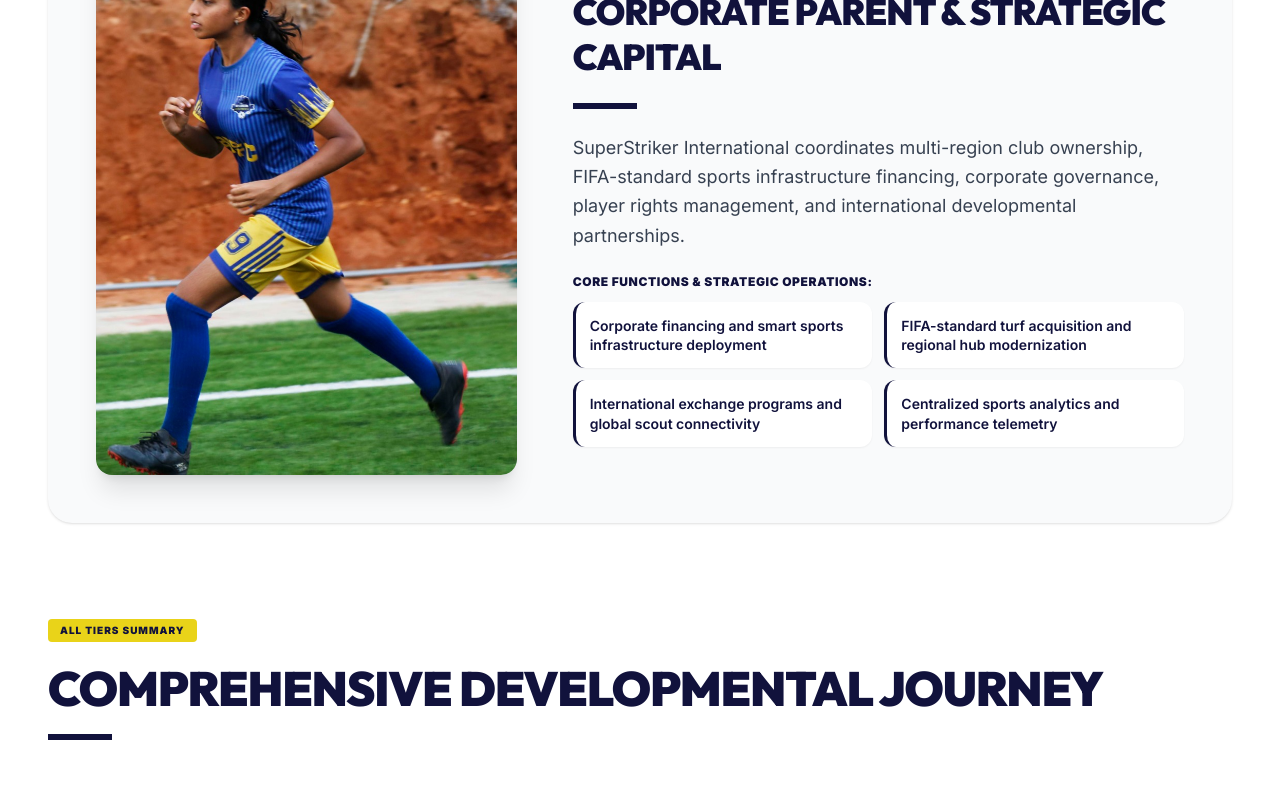
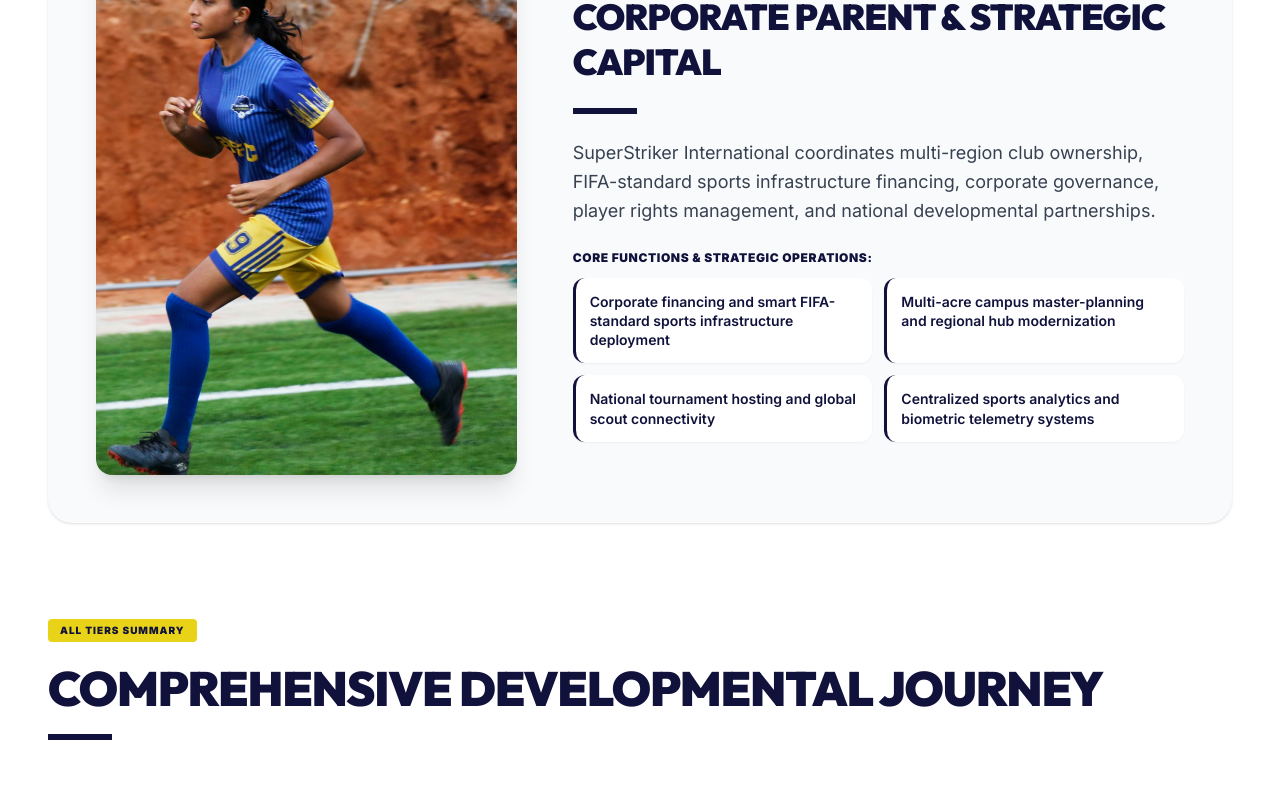
Before and after one commit to Shree-varshan-430/Super-Striker-International, a Next.js app: page /ecosystem in a window 1280 px wide. Shown: the part 680-1480 px from the top of the page. Built offline with nearby package versions, Linux system fonts and the light colour scheme.

Commit message:
feat(content): project championship academy narrative, facilities & honours based on Minerva reference

```diff
--- a/src/app/ecosystem/page.tsx
+++ b/src/app/ecosystem/page.tsx
@@ -24,29 +24,29 @@
       tier: "Tier 01",
       title: "Corporate Parent & Strategic Capital",
       subtitle: "SuperStriker International Governance",
-      description: "SuperStriker International coordinates multi-region club ownership, FIFA-standard sports infrastructure financing, corporate governance, player rights management, and international developmental partnerships.",
+      description: "SuperStriker International coordinates multi-region club ownership, FIFA-standard sports infrastructure financing, corporate governance, player rights management, and national developmental partnerships.",
       image: "/images/news-pitch-sponsorship.jpg",
       highlights: [
-        "Corporate financing and smart sports infrastructure deployment",
-        "FIFA-standard turf acquisition and regional hub modernization",
-        "International exchange programs and global scout connectivity",
-        "Centralized sports analytics and performance telemetry"
+        "Corporate financing and smart FIFA-standard sports infrastructure deployment",
+        "Multi-acre campus master-planning and regional hub modernization",
+        "National tournament hosting and global scout connectivity",
+        "Centralized sports analytics and biometric telemetry systems"
       ]
     },
     {
       tier: "Tier 02",
       title: "Professional Football Clubs",
       subtitle: "Senior State & National League Teams",
-      description: "Our professional clubs provide the competitive pinnacle for academy graduates and senior professional footballers, competing in state leagues, regional tournaments, and national qualifiers.",
+      description: "Our professional clubs provide the competitive pinnacle for academy graduates and senior professional footballers, competing in state super divisions, regional cups, and national league qualifiers.",
       image: "/images/match-1.jpg",
       highlights: [
-        "Full-time professional coaching and tactical match staffs",
+        "Full-time professional coaching staffs and tactical video analysts",
         "Official affiliation with State Football Associations (KSFA, TFA, PFA)",
-        "Direct pathways to domestic top-flight football contracts"
+        "Direct contract pathways to senior domestic and national tournaments"
       ],
       entities: [
-        { name: "Bangalore Super Strikers FC", loc: "Bangalore, Karnataka", details: "Flagship senior squad competing in premier state divisions." },
-        { name: "Pondicherry Super Strikers FC", loc: "Pondicherry UT", details: "Territorial development squad driving coastal talent scouting." },
+        { name: "Bangalore Super Strikers FC", loc: "Bangalore, Karnataka", details: "Flagship senior squad competing in premier KSFA state divisions." },
+        { name: "Pondicherry Super Strikers FC", loc: "Pondicherry UT", details: "Territorial residential squad driving coastal talent development." },
         { name: "Chennai Super Strikers FC", loc: "Chennai, Tamil Nadu", details: "Competitive league squad and youth feeder hub." }
       ]
     },
@@ -54,27 +54,27 @@
       tier: "Tier 03",
       title: "Bangalore Football School & Elite Academies",
       subtitle: "High-Performance Technical Centers",
-      description: "Delivering licensed AIFF and international curriculum training, sports science, injury prevention, and competitive match exposure for junior age cohorts.",
+      description: "Delivering licensed AIFF & UEFA curriculum training, sports science, on-campus physiotherapy, athletic nutrition, and year-round competitive match exposure for junior age cohorts.",
       image: "/images/team-1.jpg",
       highlights: [
-        "Age-specific progressive technical coaching from U-7 to U-19",
-        "State-of-the-art turf training complexes and fitness monitoring",
-        "Residential training options and athletic scholarship tracks"
+        "Age-specific progressive technical coaching from U-5 to U-18",
+        "State-of-the-art turf training complexes and GPS load monitoring",
+        "Residential training options, athlete dormitories, and school integration"
       ],
       entities: [
-        { name: "Bangalore Football School", loc: "Bangalore, Karnataka", details: "Premier youth soccer school nurturing over 500+ student athletes." }
+        { name: "Bangalore Football School", loc: "Bangalore, Karnataka", details: "Premier youth football academy nurturing over 500+ student athletes." }
       ]
     },
     {
       tier: "Tier 04",
       title: "Grassroots & School Outreach Programs",
       subtitle: "Broad-Based Community Inclusion",
-      description: "Our foundational programs take football directly into public and private schools, democratizing athletic access and discovering raw talent across municipal districts.",
+      description: "Our foundational programs take football directly into public and private schools, democratizing athletic access and identifying raw sporting potential across municipal districts.",
       image: "/images/founder-with-football.jpg",
       highlights: [
-        "Free coaching clinics in municipal and government schools",
-        "Weekend inter-school community leagues and youth festivals",
-        "Local coach-the-coach certification and instructor workshops"
+        "Free coaching clinics in municipal and government partner schools",
+        "Weekend inter-school community festivals and scouting tournaments",
+        "Coach-the-coach certification and grass-roots instructor seminars"
       ]
     },
     {
@@ -84,21 +84,21 @@
       description: "Selected prodigies receive full athletic scholarships, dietary and hydration plans, and video telemetry analysis loops to accelerate their sporting maturity.",
       image: "/images/founder-turf-pose.jpg",
       highlights: [
-        "100% merit-based kit, gear, and travel sponsorships",
-        "Individualized tactical growth plans and video reviews",
-        "Exposure to visiting national and international scouts"
+        "100% merit-based kit, gear, and travel tournament sponsorships",
+        "Individualized tactical growth blueprints and performance reviews",
+        "Direct showcase before visiting national scouts and federation panels"
       ]
     },
     {
       tier: "Tier 06",
       title: "National & Global Player Pathways",
       subtitle: "The Elite Graduation Goal",
-      description: "The culmination of our vertical ecosystem: elevating standout talent into national teams (India U-17, U-20, Senior), top national leagues (ISL, I-League), and overseas partner clubs.",
+      description: "The culmination of our vertical ecosystem: elevating standout talent into national youth teams (India U-17, U-20, Senior), top domestic leagues (ISL, I-League), and overseas partner trials.",
       image: "/images/team-2.jpg",
       highlights: [
-        "Direct showcase fixtures before senior league managers",
-        "International trials and collegiate sports scholarship guidance",
-        "Fulfilling the dream of representing India at the highest levels"
+        "Direct showcase fixtures before senior league managers and scouts",
+        "Collegiate sports scholarship pathways and national camp preparation",
+        "Fulfilling the dream of representing India at the highest international stages"
       ]
     }
   ];
--- a/src/components/home/HeroCarousel.tsx
+++ b/src/components/home/HeroCarousel.tsx
@@ -19,30 +19,30 @@
 const HERO_SLIDES: HeroSlide[] = [
   {
     image: "/images/team-1.jpg",
-    category: "FEATURED NEWS",
-    title: "Building The Future Of Indian Football",
-    description: "Creating opportunities, developing talent, and building a professional football ecosystem for the next generation of athletes.",
-    ctaText: "Read Story",
+    category: "HOME OF CHAMPIONS",
+    title: "Where Future Football Champions Are Made",
+    description: "Do you have a dream to play professional football for India? SuperStriker International provides structured grassroots-to-league pathways, FIFA-standard training facilities, and elite competitive exposure.",
+    ctaText: "Discover Pathways",
     ctaLink: "/about",
-    meta: "Ecosystem • 2 hours ago"
+    meta: "SuperStriker Ecosystem • All-India Trials Open"
   },
   {
     image: "/images/training-1.jpg",
-    category: "FOUNDATION ACADEMY",
-    title: "From Grassroots To State Division Champions",
-    description: "Discover our youth football school, AIFF-C licensed training clinics, and residential academy progression lines.",
+    category: "HIGH PERFORMANCE ACADEMY",
+    title: "From Grassroots Clinics To State Champions",
+    description: "Integrating licensed AIFF & UEFA coaching curricula, GPS telemetry load tracking, residential player boarding, and sports nutrition science to forge the complete modern athlete.",
     ctaText: "Explore Academy",
     ctaLink: "/ecosystem",
-    meta: "Academy • 1 day ago"
+    meta: "Bangalore Football School • U-9 to U-18 Batches"
   },
   {
     image: "/images/match-2.jpg",
-    category: "PARTNERSHIPS",
-    title: "Invest In Smart Telemetry Sports Hubs",
-    description: "Collaborate with SuperStriker to sponsor smart turf facilities, sensory metrics tools, and school sports programs.",
+    category: "STRATEGIC INFRASTRUCTURE",
+    title: "Invest In FIFA-Standard Sports Hubs & Clubs",
+    description: "Partner with South India's fastest-growing football franchise network spanning professional senior clubs, smart artificial turf arenas, and high-yield commercial sponsorships.",
     ctaText: "Partner With Us",
     ctaLink: "/investors#enquire",
-    meta: "Corporate • 3 days ago"
+    meta: "Corporate Franchise Hub • Institutional Prospectus"
   }
 ];
 
--- a/src/components/home/LiveTicker.tsx
+++ b/src/components/home/LiveTicker.tsx
@@ -4,10 +4,10 @@
 import { Radio } from "lucide-react";
 
 const TICKER_ITEMS = [
-  "BANGALORE SSFC: Pre-season physical telemetry reports show 15% increase in squad cardiovascular recoveries. U-15 selections active.",
-  "PONDICHERRY RESIDENCY: U-15 residency cohort completes state league registration drills. Player contracts locked.",
-  "SQUAD UPDATE: Striker Sanjay Raj returns to full team practice following KSFA tournament selection camp trials.",
-  "BFS ACADEMY: Smart turf arena construction targets complete structural installation by end of next quarter.",
+  "CHAMPIONSHIP TRIALS: All-India Youth Scouting Festivals & Academy Admissions Active across Karnataka and Tamil Nadu.",
+  "BANGALORE SSFC: Senior First-Team completes pre-season GPS telemetry screenings. KSFA Super Division campaign roster locked.",
+  "PONDICHERRY RESIDENCY: High-Performance Center introduces specialized physiotherapy protocols & sports science nutritional plans.",
+  "SMART INFRASTRUCTURE: Phase-1 FIFA-standard turf arena installation reaches structural completion in Bengaluru sports corridor."
 ];
 
 export default function LiveTicker() {
```
Also changed, not shown: src/app/page.tsx (+40 -35 lines), src/components/home/AcademyBanner.tsx (+6 -6 lines).
